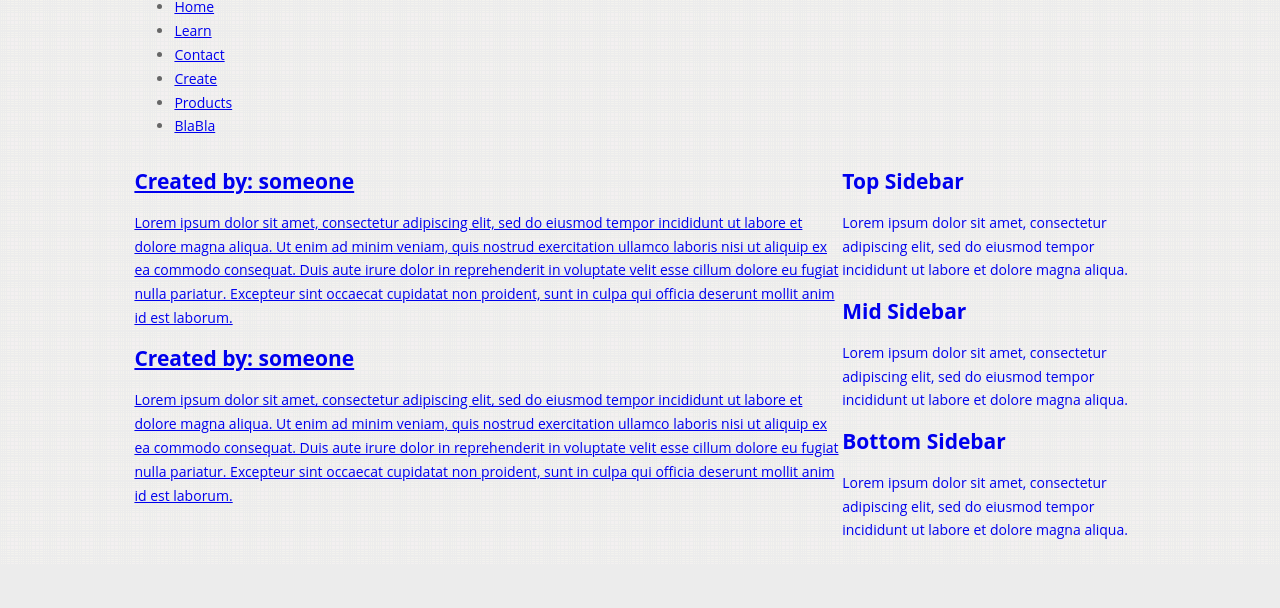
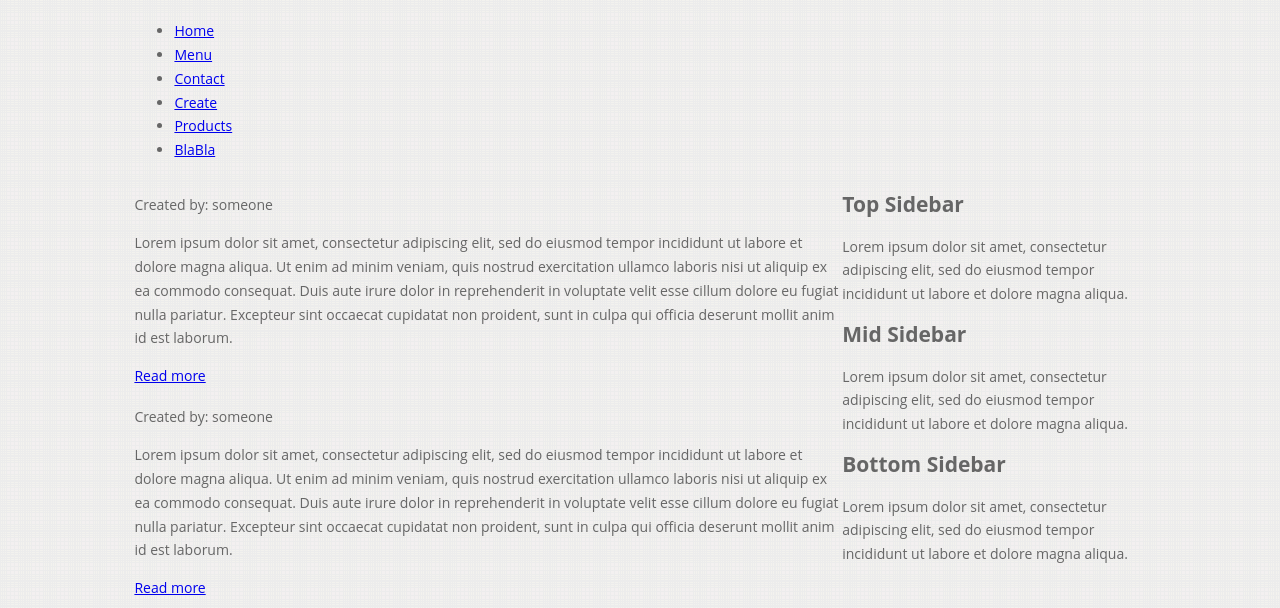
Before and after one commit to Izzzu/RWD, a plain HTML site: page index.html in a window 1280 px wide. Shown: the part 244-852 px from the top of the page. Before the commit the page ends 808 px from the top, so only its background shows below. Drawn offline with Linux system fonts and the light colour scheme.

Commit message:
Szkielet

```diff
--- a/index.html
+++ b/index.html
@@ -4,14 +4,8 @@
     <title>Resproject</title>
     <link rel="stylesheet" href="css/style.css" type="text/css" />
     <script src="js/jquery.js"></script>
-    <script>
-      $(document).ready(function () {
-        $(window).resize(function () {
-          var width = $(window).width();
-          document.getElementById("current_width").innerHTML = "Window width:"+width.toString();
-        })
-      })
-    </script>
+
+/* TODO script */
   </header>
   <body>
     <div id="current_width"></div>
@@ -24,7 +18,7 @@
                 <a href="#">Home</a>
               </li>
               <li>
-                <a href="#">Learn</a>
+                <a href="#">Menu</a>
               </li>
               <li>
                 <a href="#">Contact</a>
@@ -45,21 +39,23 @@
            <div id="content">
              <article class="art1">
                <header class="art-header">
-                 <h2 class="title"><a href="#"</h2>
+                 <h2 class="title"><a href="#"></a></h2>
                    <span>Created by: someone</span>
                </header>
                <p>
                  Lorem ipsum dolor sit amet, consectetur adipiscing elit, sed do eiusmod tempor incididunt ut labore et dolore magna aliqua. Ut enim ad minim veniam, quis nostrud exercitation ullamco laboris nisi ut aliquip ex ea commodo consequat. Duis aute irure dolor in reprehenderit in voluptate velit esse cillum dolore eu fugiat nulla pariatur. Excepteur sint occaecat cupidatat non proident, sunt in culpa qui officia deserunt mollit anim id est laborum.
                </p>
+               <a class="readmore" href="#">Read more</a>
              </article>
              <article class="art2">
                <header class="art-header">
-                 <h2 class="title"><a href="#"</h2>
+                 <h2 class="title"><a href="#"></a></h2>
                    <span>Created by: someone</span>
                </header>
                <p>
                  Lorem ipsum dolor sit amet, consectetur adipiscing elit, sed do eiusmod tempor incididunt ut labore et dolore magna aliqua. Ut enim ad minim veniam, quis nostrud exercitation ullamco laboris nisi ut aliquip ex ea commodo consequat. Duis aute irure dolor in reprehenderit in voluptate velit esse cillum dolore eu fugiat nulla pariatur. Excepteur sint occaecat cupidatat non proident, sunt in culpa qui officia deserunt mollit anim id est laborum.
                </p>
+               <a class="readmore" href="#">Read more</a>
              </article>
            </div>
            <aside id="sidebar">
```
